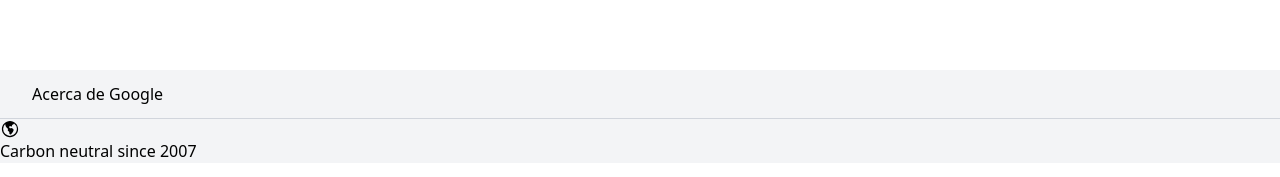
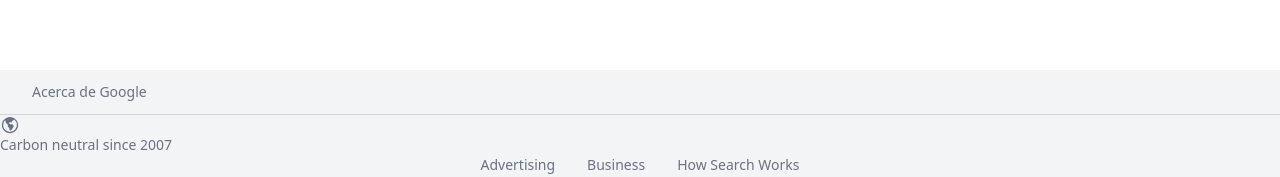
Before and after one commit to EmirMaya/google-search, a Next.js app: page / in a window 1280 px wide. Shown: the part 715-892 px from the top of the page. Built offline with nearby package versions, Linux system fonts and the light colour scheme.

Commit message:
detealing footer

```diff
--- a/src/app/components/Footer.js
+++ b/src/app/components/Footer.js
@@ -3,14 +3,24 @@ import React from "react";
 
 const Footer = () => {
   return (
-    <footer className="mt-44 grid w-full divide-y-[1px] divide-gray-300 bg-gray-100">
+    <footer className="mt-44 grid w-full divide-y-[1px] divide-gray-300 bg-gray-100 text-sm text-gray-500">
       <div className="px-8 py-3">
         <h3>Acerca de Google</h3>
       </div>
-      <div>
+      <div className="grid grid-cols-1">
         <div>
             <GlobeAmericasIcon className="h-5"/>
           <p>Carbon neutral since 2007</p>
+        </div>
+        <div className="flex justify-center space-x-8 whitespace-nowrap">
+            <p>Advertising</p>
+            <p>Business</p>
+            <p>How Search Works</p>
+        </div>
+        <div className="flex justify-center space-x-8 whitespace-nowrap">
+            <p>Privacy</p>
+            <p>Terms</p>
+            <p>Settings</p>
         </div>
       </div>
     </footer>
```
